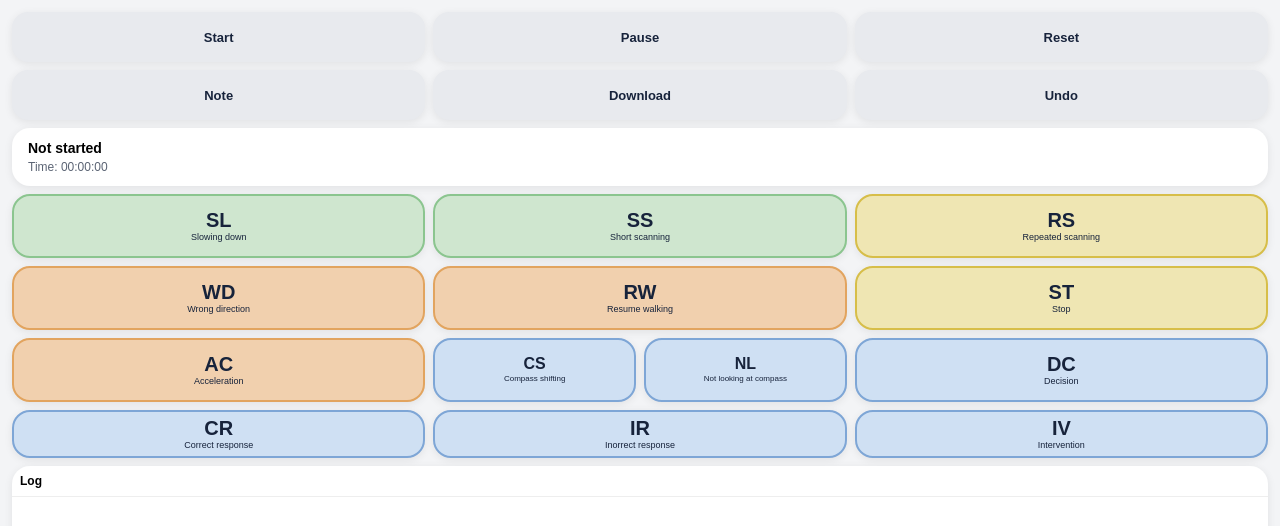
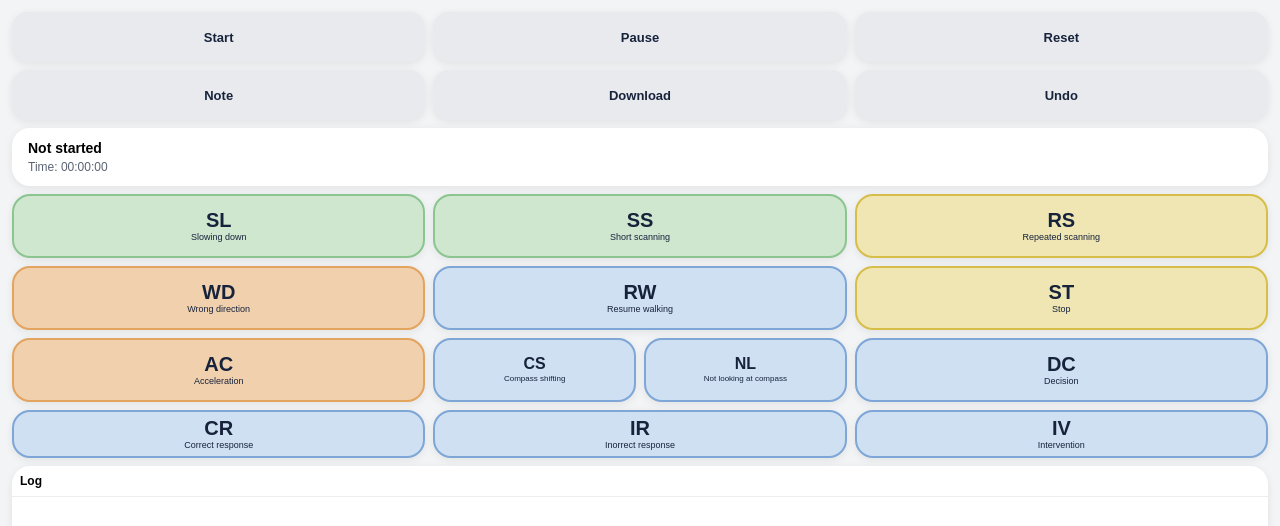
Before and after one commit to Tigo1999/Walk-along-studies-Vivent---Data-gathering, a plain HTML site: page index.html in a window 1280 px wide. Drawn offline with Linux system fonts and the light colour scheme.

Commit message:
Update index.html

```diff
--- a/index.html
+++ b/index.html
@@ -192,7 +192,7 @@ body{padding:12px;}
       <div class="desc">Wrong direction</div>
     </button>
 
-    <button class="event-btn orange o2" onclick="log('RW','Resume walking')">
+    <button class="event-btn blue o2" onclick="log('RW','Resume walking')">
       <div class="code">RW</div>
       <div class="desc">Resume walking</div>
     </button>
```
